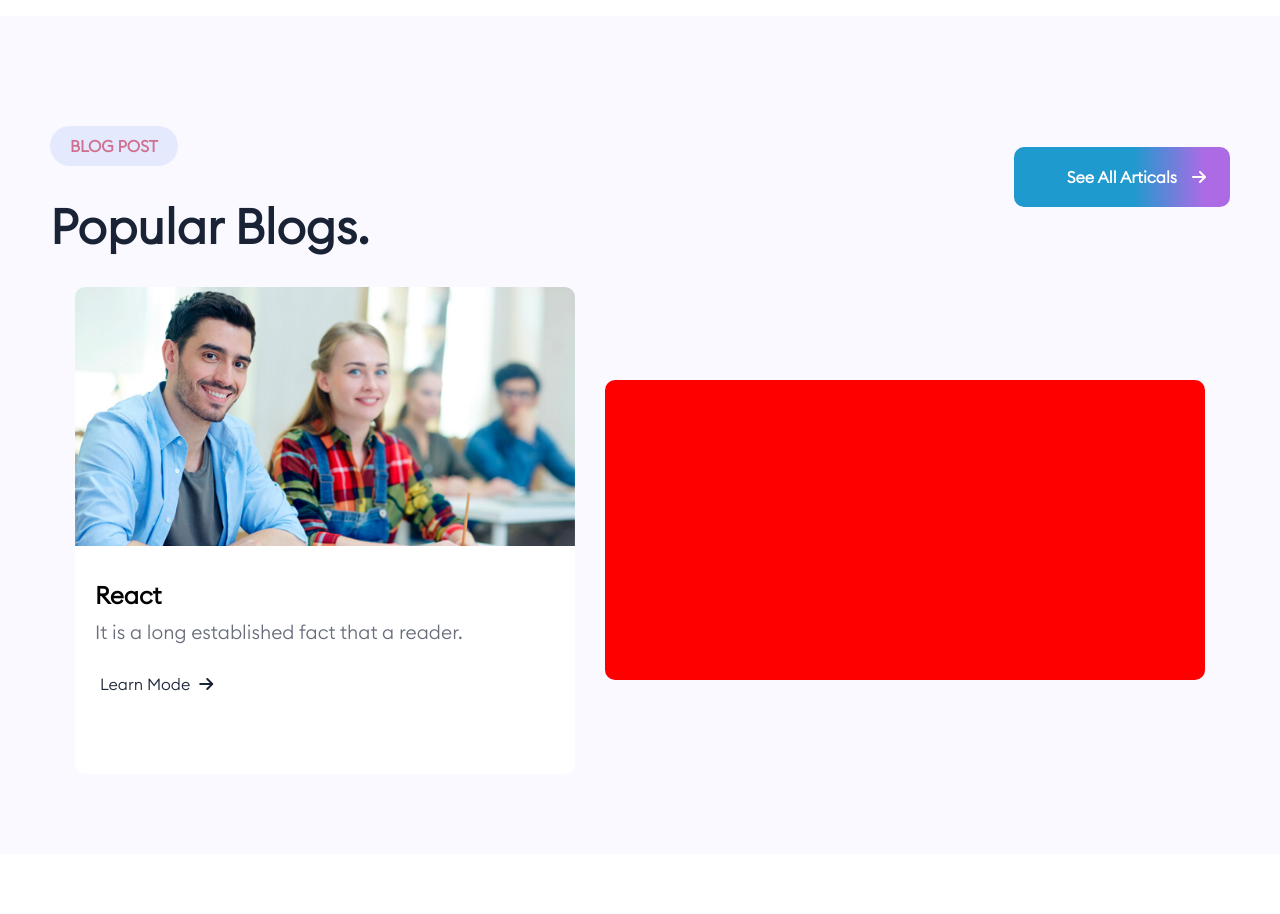
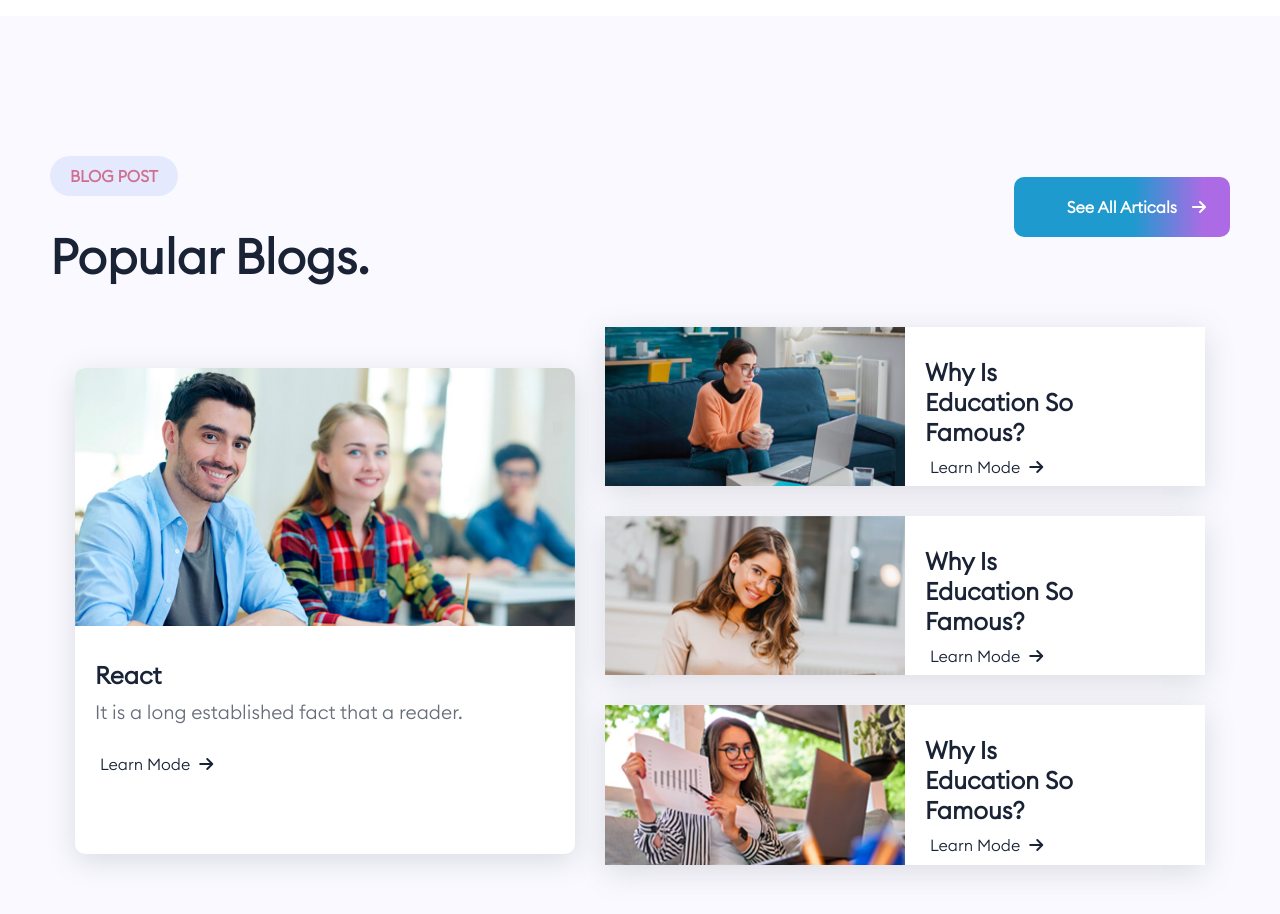
Before and after one commit to NOdestie42/DTS_Training_Web_Design, a plain HTML site: page index.html in a window 1280 px wide. Shown: the part 7580-8494 px from the top of the page. Before the commit the page ends 8434 px from the top, so only its background shows below. Drawn offline with nearby package versions, Linux system fonts and the light colour scheme.

Commit message:
Blog part Done

```diff
--- a/index.html
+++ b/index.html
@@ -2150,6 +2150,54 @@
                     </div>
                 </div>
                 <div class="blg-card-right">
+                    <div class="blg-sub-card">
+                        <div class="sub-img">
+                            <img src="content/blog-card-02.jpg" alt="" width="100%" height="100%" class="blg-image">
+                        </div>
+                        <div class="blg-sub-text">
+                            <a href="#" class="blg-right-card-ancor">
+                                <h1 class="blg-card-head">Why Is <br> Education So <br> Famous?</h1>
+                            </a>
+                            <a href="#" class="blg-btn">
+                                <span class="blg-btn-text">Learn Mode</span>
+                                <span class="blg-btn-icon">
+                                    <i class="fa-solid fa-arrow-right"></i>
+                                </span>
+                            </a>
+                        </div>
+                    </div>
+                    <div class="blg-sub-card">
+                        <div class="sub-img">
+                            <img src="content/blog-card-03.jpg" alt="" width="100%" height="100%" class="blg-image">
+                        </div>
+                        <div class="blg-sub-text">
+                            <a href="#" class="blg-right-card-ancor">
+                                <h1 class="blg-card-head">Why Is <br> Education So <br> Famous?</h1>
+                            </a>
+                            <a href="#" class="blg-btn">
+                                <span class="blg-btn-text">Learn Mode</span>
+                                <span class="blg-btn-icon">
+                                    <i class="fa-solid fa-arrow-right"></i>
+                                </span>
+                            </a>
+                        </div>
+                    </div>
+                    <div class="blg-sub-card">
+                        <div class="sub-img">
+                            <img src="content/blog-card-04.jpg" alt="" width="100%" height="100%" class="blg-image">
+                        </div>
+                        <div class="blg-sub-text">
+                            <a href="#" class="blg-right-card-ancor">
+                                <h1 class="blg-card-head">Why Is <br> Education So <br> Famous?</h1>
+                            </a>
+                            <a href="#" class="blg-btn">
+                                <span class="blg-btn-text">Learn Mode</span>
+                                <span class="blg-btn-icon">
+                                    <i class="fa-solid fa-arrow-right"></i>
+                                </span>
+                            </a>
+                        </div>
+                    </div>
                 </div>
             </div>
         </div>
--- a/style.css
+++ b/style.css
@@ -1863,7 +1863,7 @@ body::-webkit-scrollbar {
 }
 
 .blog-content {
-    margin: 0px 50px;
+    margin: 0px 10px;
     padding: 80px 0px;
 }
 
@@ -1872,7 +1872,7 @@ body::-webkit-scrollbar {
     align-items: center;
     flex-flow: row wrap;
     justify-content: space-between;
-    margin-bottom: 30px;
+    margin: 30px 40px 40px 40px;
     gap: 20px;
 }
 
@@ -1910,11 +1910,14 @@ body::-webkit-scrollbar {
     border-radius: 10px;
     padding-bottom: 80px;
     width: 500px;
-}
-
+    transition: all 0.5s;
+    box-shadow: rgba(100, 100, 111, 0.2) 0px 7px 29px 0px;
+}
+.blg-card-left:hover{
+    transition: all 0.5s;
+    transform: scale(1.02);
+}
 .blg-card-right {
-    background-color: red;
-    height: 300px;
     width: 600px;
     border-radius: 10px;
 }
@@ -1952,6 +1955,93 @@ body::-webkit-scrollbar {
 .blg-btn-text {
     padding: 0px 5px;
 }
+
+.sub-img {
+    width: 300px;
+}
+
+.blg-sub-card {
+    display: flex;
+    flex-flow: row wrap;
+    transition: all 0.5s;
+    margin-bottom: 30px;
+    box-shadow: rgba(100, 100, 111, 0.2) 0px 7px 29px 0px;
+}
+.blg-sub-card:hover{
+    transition: all 0.5s;
+    transform: scale(1.02);
+}
+.blg-sub-text {
+    width: 300px;
+    background-color: #ffffff;
+    padding-bottom: 4px;
+}
+
+.blg-right-card-ancor {
+    text-decoration: none;
+}
+
+.blg-card-head {
+    color: #192335;
+    transition: all 0.4s;
+}
+
+.blg-card-head:hover {
+    color: #00A3C9;
+    transition: all 0.4s;
+}
+
+.blg-btn {
+    color: #192335;
+}
+
+
+
+
+
+
+
+
+
+
+
+
+
+
+
+
+
+
+
+
+
+
+
+
+
+
+
+
+
+
+
+
+
+
+
+
+
+
+
+
+
+
+
+
+
+
+
+
 
 
 
@@ -2052,6 +2142,15 @@ body::-webkit-scrollbar {
         width: 900%;
     }
 
+    .blg-image {
+        border-radius: 10px 10px 0px 0px;
+    }
+
+    .blg-sub-text {
+        border-radius: 0px 0px 10px 10px;
+    }
+
+
 }
 
 
```
